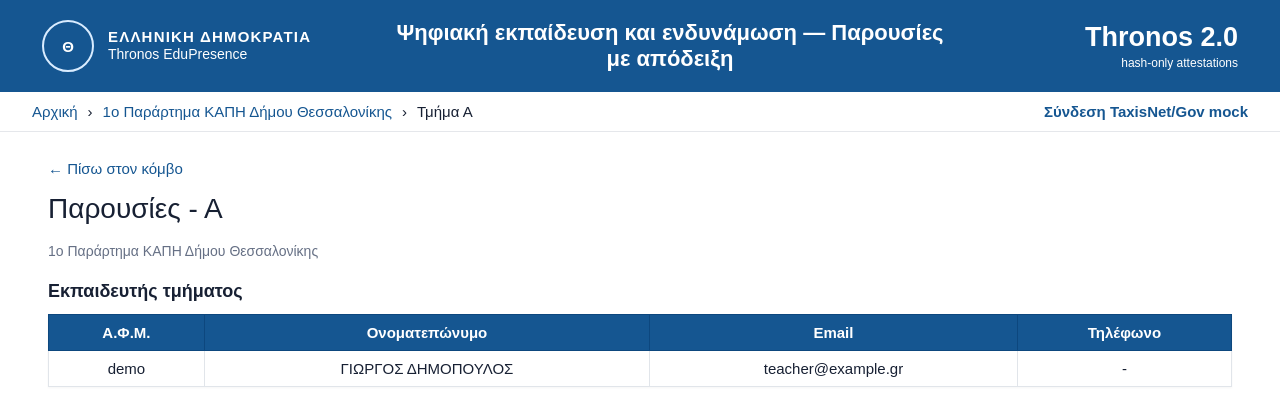
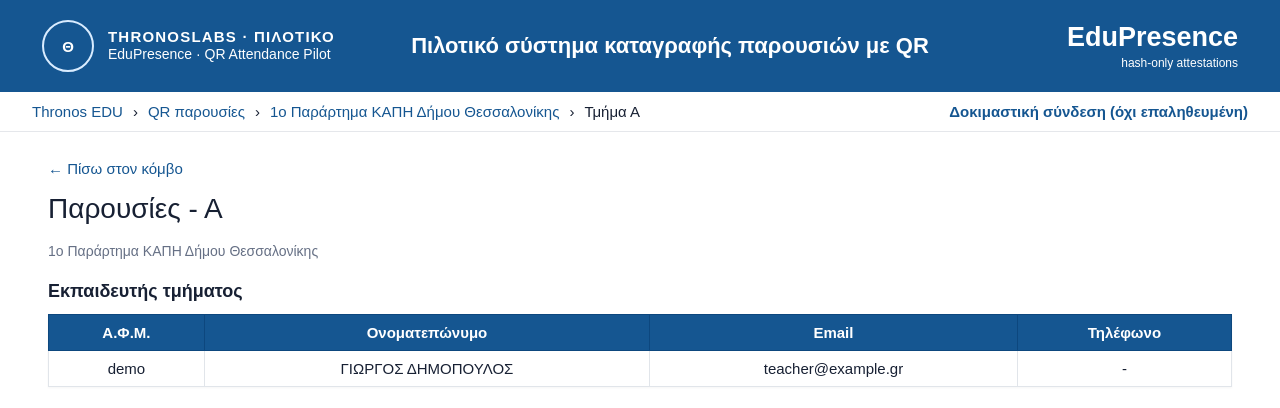
Before and after one commit to Tsipchain/thronos-edupresence, a FastAPI app: page /classes/1 in a window 1280 px wide. Shown: the top 408 px of the page. Run offline with FastAPI, Linux system fonts and the light colour scheme; data comes from the database, SQL or seed files in the repository; parts of the project's set-up code (start-up, migrations or seed data) failed here and were passed over.

Commit message:
fix(edu): remove unverified government branding from legacy QR pilot interface

```diff
--- a/app/templates/base.html
+++ b/app/templates/base.html
@@ -12,17 +12,17 @@
     <div class="gov-left">
       <div class="emblem">Θ</div>
       <div>
-        <div class="small-caps">ΕΛΛΗΝΙΚΗ ΔΗΜΟΚΡΑΤΙΑ</div>
-        <div class="ministry">Thronos EduPresence</div>
+        <div class="small-caps">THRONOSLABS · ΠΙΛΟΤΙΚΟ</div>
+        <div class="ministry">EduPresence · QR Attendance Pilot</div>
       </div>
     </div>
-    <div class="gov-title">Ψηφιακή εκπαίδευση και ενδυνάμωση — Παρουσίες με απόδειξη</div>
+    <div class="gov-title">Πιλοτικό σύστημα καταγραφής παρουσιών με QR</div>
     <div class="gov-right">
-      <strong>Thronos 2.0</strong><br><span>hash-only attestations</span>
+      <strong>EduPresence</strong><br><span>hash-only attestations</span>
     </div>
   </header>
   <nav class="breadcrumbs no-print">
-    <a href="/">Αρχική</a>
+    <a href="/">Thronos EDU</a> <span>›</span> <a href="/presence">QR παρουσίες</a>
     {% block breadcrumbs %}{% endblock %}
     <span class="nav-spacer"></span>
     {% if current_user %}
@@ -32,7 +32,7 @@
       <span class="user-pill">{{ current_user.full_name }}</span>
       <a class="mini-link" href="/logout">Έξοδος</a>
     {% else %}
-      <a class="user-pill" href="/login">Σύνδεση TaxisNet/Gov mock</a>
+      <a class="user-pill" href="/login">Δοκιμαστική σύνδεση (όχι επαληθευμένη)</a>
     {% endif %}
   </nav>
   <main class="page">
```
